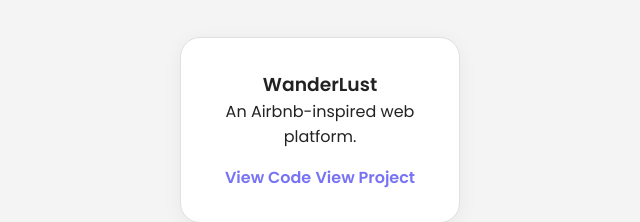
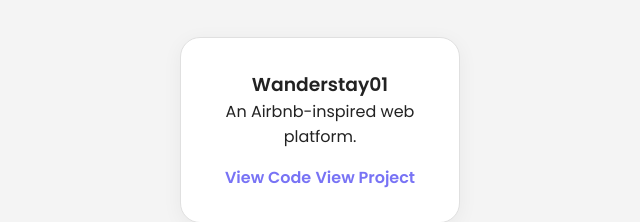
Before and after one commit to ayushy740/portfolio, a plain HTML site: page index.html in a window 1280 px wide. Shown: the part 997-1219 px from the top of the page, 320-960 px from the left. Drawn offline with nearby package versions, Linux system fonts and the light colour scheme.

Commit message:
links has been updated

```diff
--- a/index.html
+++ b/index.html
@@ -33,10 +33,10 @@
     <h2 class="section-title">Projects</h2>
     <div class="projects">
       <div class="card">
-        <h3>WanderLust</h3>
+        <h3>Wanderstay01</h3>
         <p> An Airbnb-inspired web platform.</p>
-        <a href="https://github.com/ayushy740/WanderLust" target="_blank">View Code</a>
-        <a href="https://wanderlust-a1bc.onrender.com/listings" target="_blank">View Project</a>
+        <a href="https://github.com/ayushy740/WanderStay01" target="_blank">View Code</a>
+        <a href="https://wanderstay01-1.onrender.com/listings" target="_blank">View Project</a>
       </div>
 
   </section>
```
